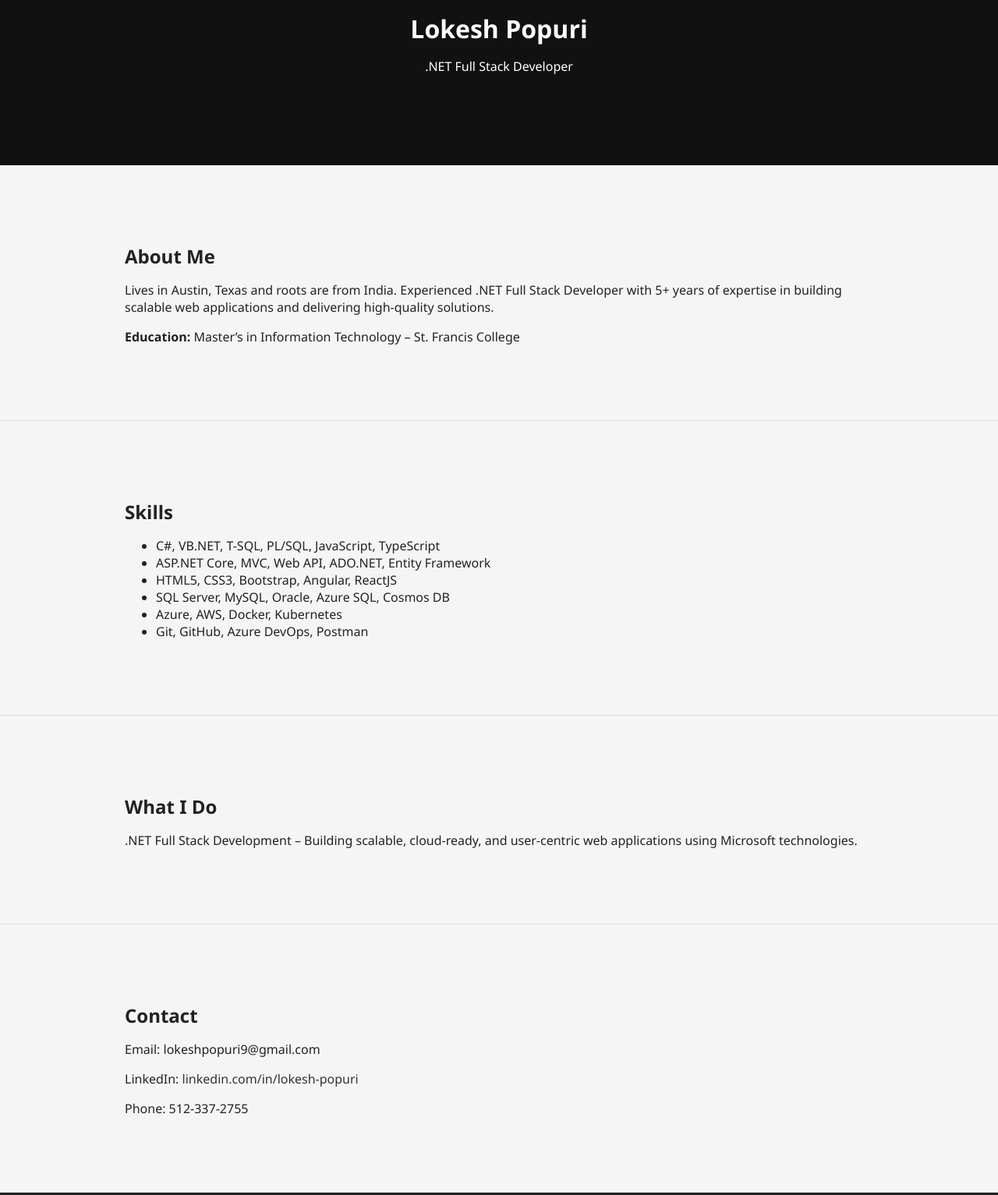
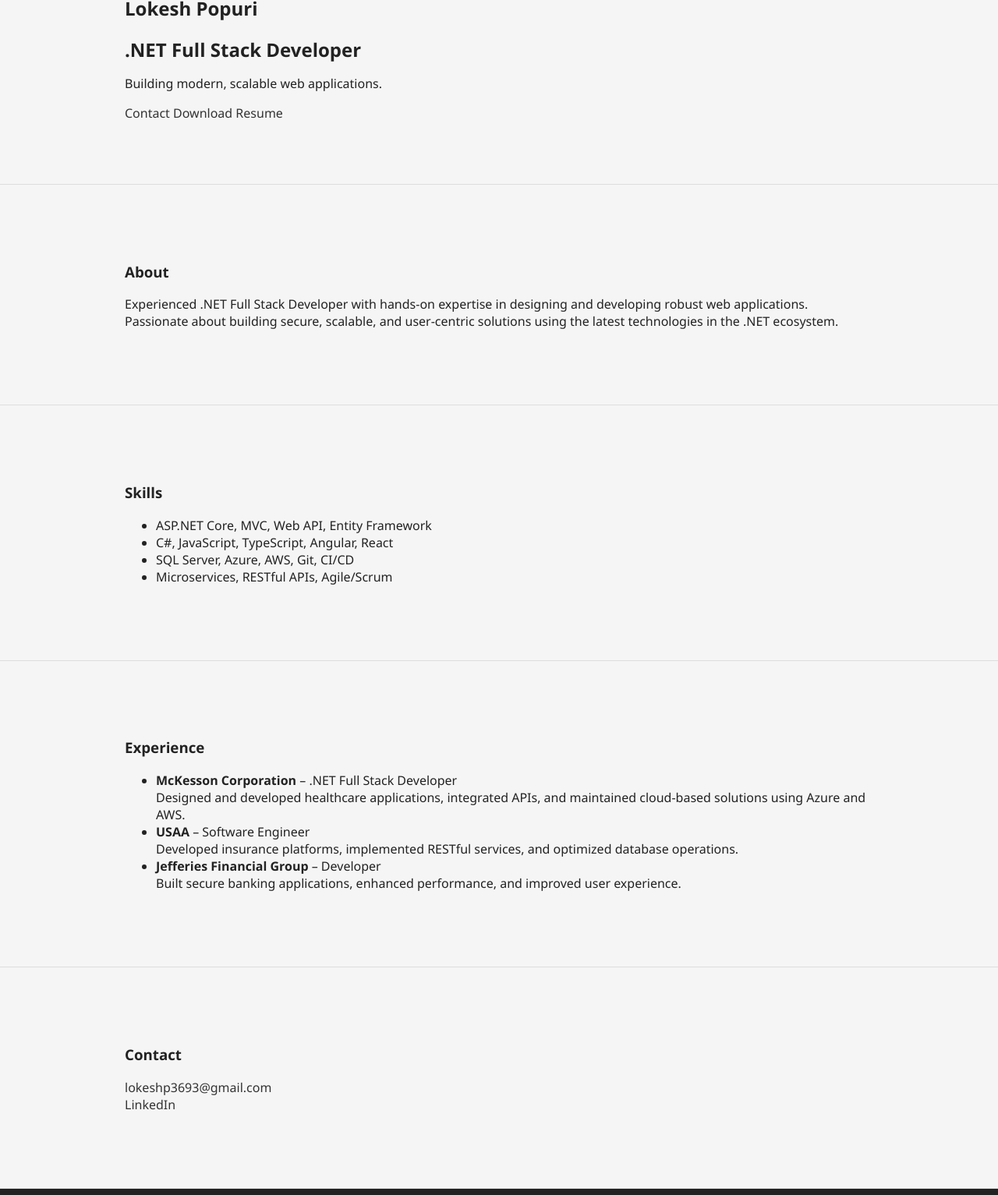
Before and after one commit to lpopuri/lokesh-portfolio, a plain HTML site: page index.html in a window 1280 px wide. Shown: the part 106-1639 px from the top of the page at 78% size. Drawn offline with Linux system fonts and the light colour scheme.

Commit message:
Update index.html

```diff
--- a/index.html
+++ b/index.html
@@ -2,51 +2,78 @@
 <html lang="en">
 <head>
   <meta charset="UTF-8">
-    <meta name="viewport" content="width=device-width, initial-scale=1.0">
+  <meta name="viewport" content="width=device-width, initial-scale=1">
   <title>Lokesh Popuri | .NET Full Stack Developer</title>
   <link rel="stylesheet" href="style.css">
 </head>
 <body>
-    <header>
+  <!-- HERO SECTION -->
+  <section class="hero">
     <div class="container">
       <h1>Lokesh Popuri</h1>
-            <p>.NET Full Stack Developer</p>
-        </div>
-    </header>
-    <section id="about">
-        <div class="container">
-            <h2>About Me</h2>
-            <p>Lives in Austin, Texas and roots are from India. Experienced .NET Full Stack Developer with 5+ years of expertise in building scalable web applications and delivering high-quality solutions.</p>
-            <p><strong>Education:</strong> Master’s in Information Technology – St. Francis College</p>
+      <h2>.NET Full Stack Developer</h2>
+      <p class="tagline">Building modern, scalable web applications.</p>
+      <a href="#contact" class="button">Contact</a>
+      <a href="Lokesh_Resume.pdf" download class="button outline">Download Resume</a>
     </div>
   </section>
-    <section id="skills">
+
+  <!-- ABOUT -->
+  <section id="about" class="about">
     <div class="container">
-            <h2>Skills</h2>
+      <h3>About</h3>
+      <p>
+        Experienced .NET Full Stack Developer with hands-on expertise in designing and developing robust web applications. Passionate about building secure, scalable, and user-centric solutions using the latest technologies in the .NET ecosystem.
+      </p>
+    </div>
+  </section>
+
+  <!-- SKILLS -->
+  <section id="skills" class="skills">
+    <div class="container">
+      <h3>Skills</h3>
       <ul>
-                <li>C#, VB.NET, T-SQL, PL/SQL, JavaScript, TypeScript</li>
-                <li>ASP.NET Core, MVC, Web API, ADO.NET, Entity Framework</li>
-                <li>HTML5, CSS3, Bootstrap, Angular, ReactJS</li>
-                <li>SQL Server, MySQL, Oracle, Azure SQL, Cosmos DB</li>
-                <li>Azure, AWS, Docker, Kubernetes</li>
-                <li>Git, GitHub, Azure DevOps, Postman</li>
+        <li>ASP.NET Core, MVC, Web API, Entity Framework</li>
+        <li>C#, JavaScript, TypeScript, Angular, React</li>
+        <li>SQL Server, Azure, AWS, Git, CI/CD</li>
+        <li>Microservices, RESTful APIs, Agile/Scrum</li>
       </ul>
     </div>
   </section>
-    <section id="services">
+
+  <!-- EXPERIENCE -->
+  <section id="experience" class="experience">
     <div class="container">
-            <h2>What I Do</h2>
-            <p>.NET Full Stack Development – Building scalable, cloud-ready, and user-centric web applications using Microsoft technologies.</p>
+      <h3>Experience</h3>
+      <ul>
+        <li>
+          <strong>McKesson Corporation</strong> – .NET Full Stack Developer <br>
+          Designed and developed healthcare applications, integrated APIs, and maintained cloud-based solutions using Azure and AWS.
+        </li>
+        <li>
+          <strong>USAA</strong> – Software Engineer <br>
+          Developed insurance platforms, implemented RESTful services, and optimized database operations.
+        </li>
+        <li>
+          <strong>Jefferies Financial Group</strong> – Developer <br>
+          Built secure banking applications, enhanced performance, and improved user experience.
+        </li>
+      </ul>
     </div>
   </section>
-    <section id="contact">
+
+  <!-- CONTACT -->
+  <section id="contact" class="contact">
     <div class="container">
-            <h2>Contact</h2>
-            <p>Email: lokeshpopuri9@gmail.com</p>
-            <p>LinkedIn: <a href="https://www.linkedin.com/in/lokesh-popuri/" target="_blank">linkedin.com/in/lokesh-popuri</a></p>
-            <p>Phone: 512-337-2755</p>
+      <h3>Contact</h3>
+      <p>
+        <a href="mailto:lokeshp3693@gmail.com">lokeshp3693@gmail.com</a> <br>
+        <a href="https://www.linkedin.com/in/lokesh-popuri" target="_blank">LinkedIn</a>
+      </p>
     </div>
   </section>
+
+  <!-- FOOTER -->
   <footer>
     <div class="container">
       <p>&copy; 2025 Lokesh Popuri</p>
```
Lines whose indentation alone changed are shown as unchanged.
